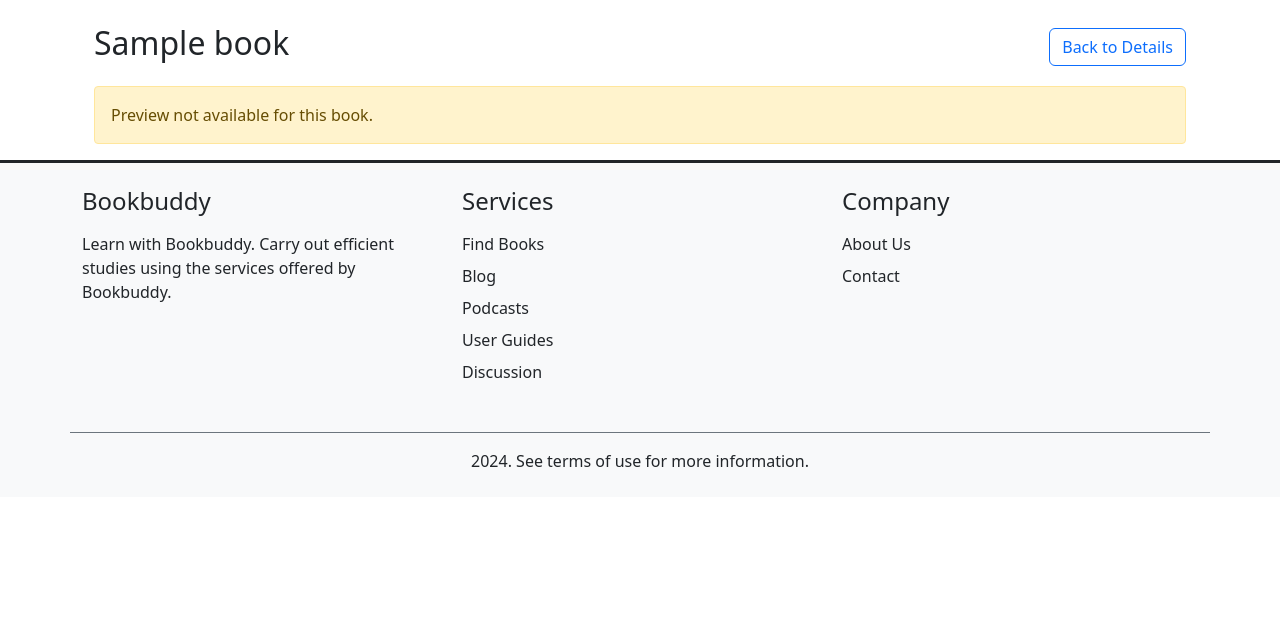
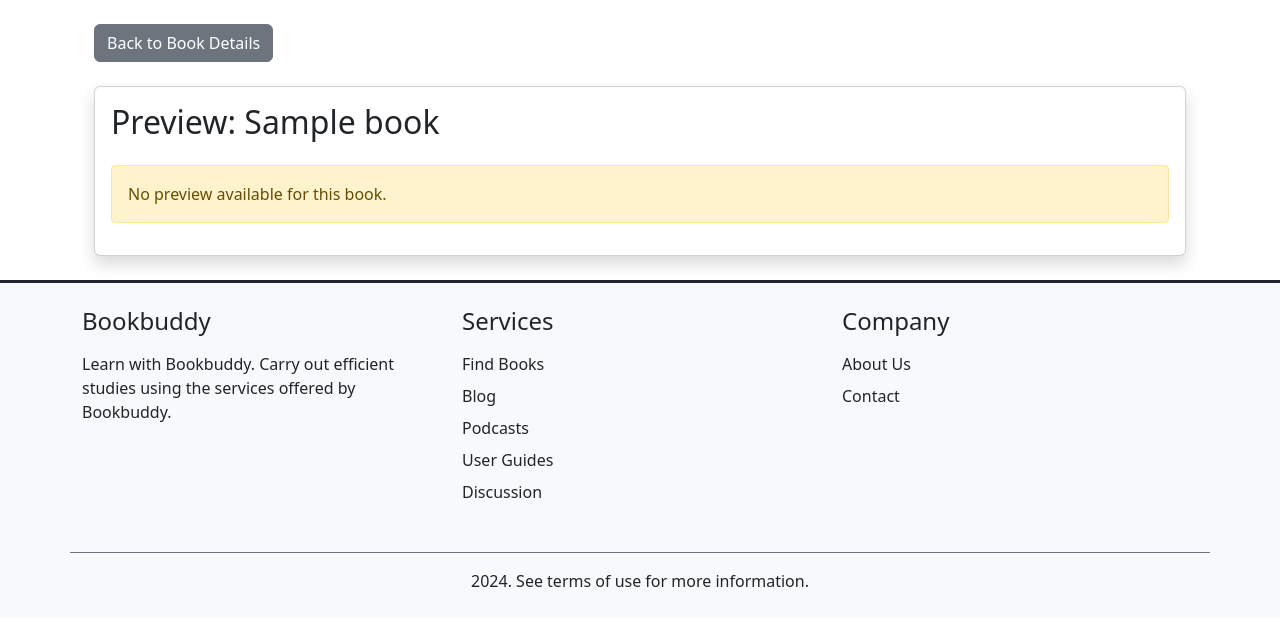
Before and after one commit to DTM-software-engineering-BOOKBUDDY-AI/Bookbuddy-AI, a Flask app: template Bookbuddy/Templates/book_preview.html in a window 1280 px wide. Shown: the part 58-684 px from the top of the page. Run offline with Flask 3, Linux system fonts and the light colour scheme; the template is opened without the code that fills it: values that come from a table or form of the project are taken from there, others are empty; tables that the repository leaves empty hold one stand-in row (values such as "Sample post").

Commit message:
fix the bug in the book search for viwing the details of the book

```diff
--- a/Bookbuddy/Templates/book_preview.html
+++ b/Bookbuddy/Templates/book_preview.html
@@ -1,28 +1,30 @@
-
 {% extends "base.html" %}
 
+{% block title %}Preview: {{ book.title }}{% endblock %}
+
 {% block content %}
-<div class="container-fluid">
-    <div class="row">
-        <div class="col-12">
-            <div class="d-flex justify-content-between align-items-center mb-3">
-                <h2>{{ book.title }}</h2>
-                <a href="{{ url_for('books.book_details', book_id=book.id) }}"
-                   class="btn btn-outline-primary">
-                    Back to Details
+<div class="container my-4">
+    <div class="mb-4">
+        <a href="{{ url_for('books_details_page', book_id=book.id) }}"
+           class="btn btn-secondary">
+            <i class="fas fa-arrow-left"></i> Back to Book Details
         </a>
     </div>
+
+    <div class="card shadow">
+        <div class="card-body">
+            <h2 class="mb-4">Preview: {{ book.title }}</h2>
 
             {% if book.preview_link %}
                 <div class="ratio ratio-16x9">
                     <iframe src="{{ book.preview_link }}"
-                        allowfullscreen
-                        class="rounded shadow">
-                </iframe>
+                            title="Book Preview"
+                            allowfullscreen></iframe>
                 </div>
             {% else %}
                 <div class="alert alert-warning">
-                Preview not available for this book.
+                    <i class="fas fa-exclamation-triangle"></i>
+                    No preview available for this book.
                 </div>
             {% endif %}
         </div>
```
Also changed, not shown: Bookbuddy/Templates/books_details.html (+29 -4 lines). Lines whose indentation alone changed are shown as unchanged.
